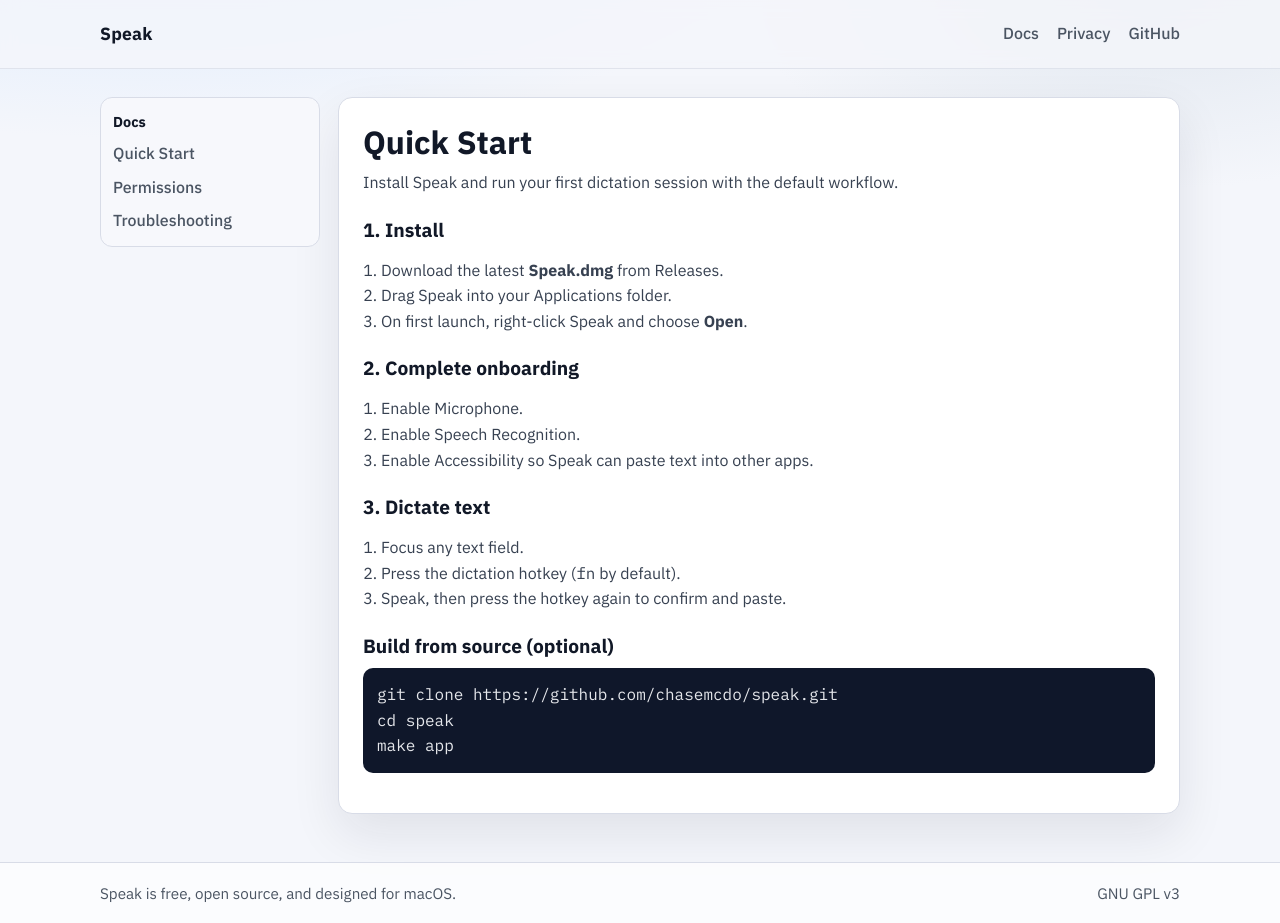
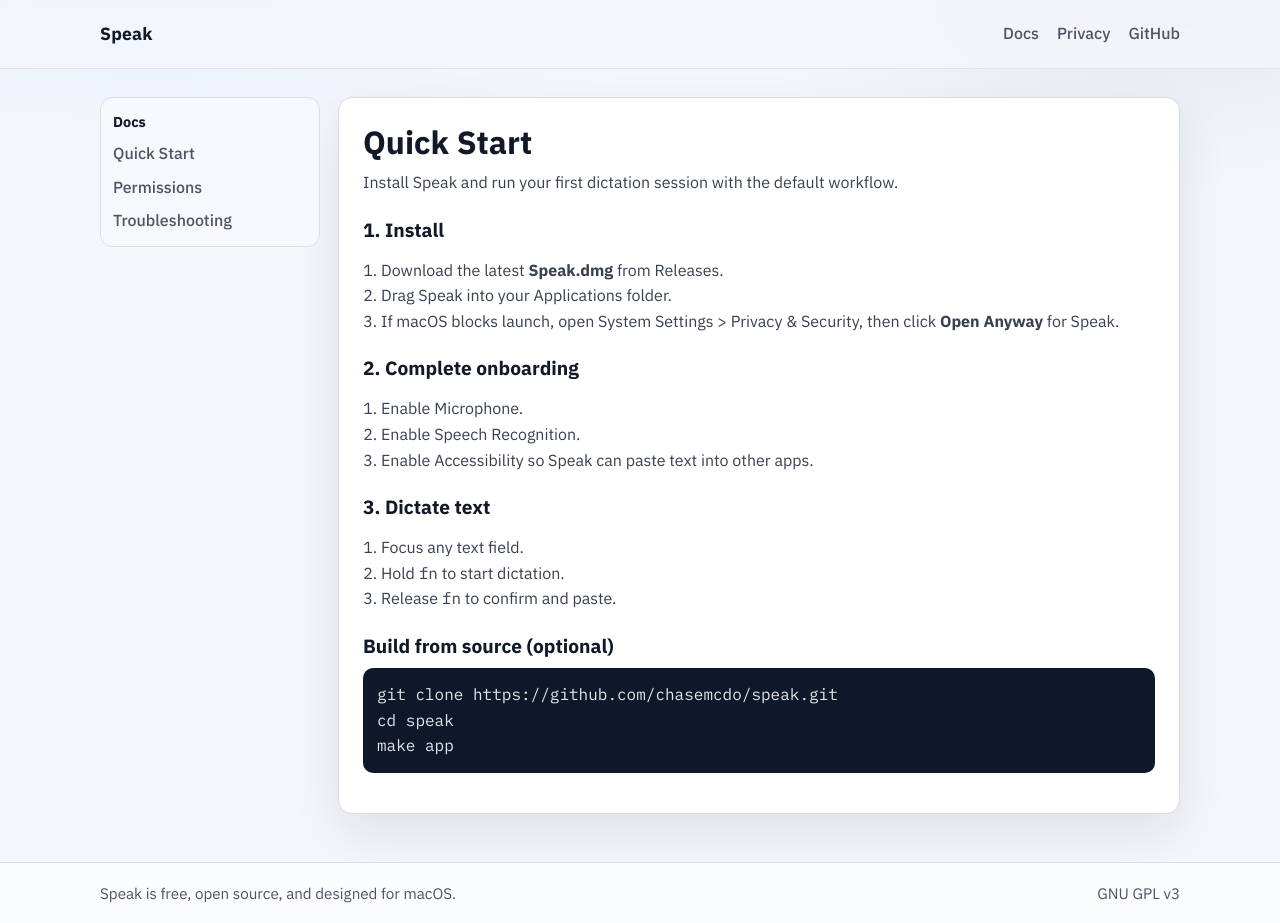
Before and after one commit to chasemcdo/speak, a Next.js app in the folder site/: page /docs/quickstart in a window 1280 px wide. Built offline with nearby package versions, Linux system fonts and the light colour scheme; no server answers.

Commit message:
Clarify fn hold/release flow and macOS Open Anyway steps

```diff
--- a/site/app/docs/quickstart/page.tsx
+++ b/site/app/docs/quickstart/page.tsx
@@ -10,7 +10,10 @@
       <ol>
         <li>Download the latest <strong>Speak.dmg</strong> from Releases.</li>
         <li>Drag Speak into your Applications folder.</li>
-        <li>On first launch, right-click Speak and choose <strong>Open</strong>.</li>
+        <li>
+          If macOS blocks launch, open System Settings &gt; Privacy &amp; Security,
+          then click <strong>Open Anyway</strong> for Speak.
+        </li>
       </ol>
 
       <h2>2. Complete onboarding</h2>
@@ -23,8 +26,8 @@
       <h2>3. Dictate text</h2>
       <ol>
         <li>Focus any text field.</li>
-        <li>Press the dictation hotkey (<code>fn</code> by default).</li>
-        <li>Speak, then press the hotkey again to confirm and paste.</li>
+        <li>Hold <code>fn</code> to start dictation.</li>
+        <li>Release <code>fn</code> to confirm and paste.</li>
       </ol>
 
       <h2>Build from source (optional)</h2>
--- a/site/app/docs/troubleshooting/page.tsx
+++ b/site/app/docs/troubleshooting/page.tsx
@@ -29,8 +29,9 @@
 
       <h2>App does not open due to security warning</h2>
       <ul>
-        <li>In Finder, right-click Speak and choose <strong>Open</strong>.</li>
-        <li>Confirm the dialog once. Later launches should work normally.</li>
+        <li>Open System Settings &gt; Privacy &amp; Security.</li>
+        <li>Find the blocked app message for Speak and click <strong>Open Anyway</strong>.</li>
+        <li>Confirm the dialog and relaunch Speak.</li>
       </ul>
     </DocsShell>
   );
```
Also changed, not shown: site/app/page.tsx (+4 -6 lines).
